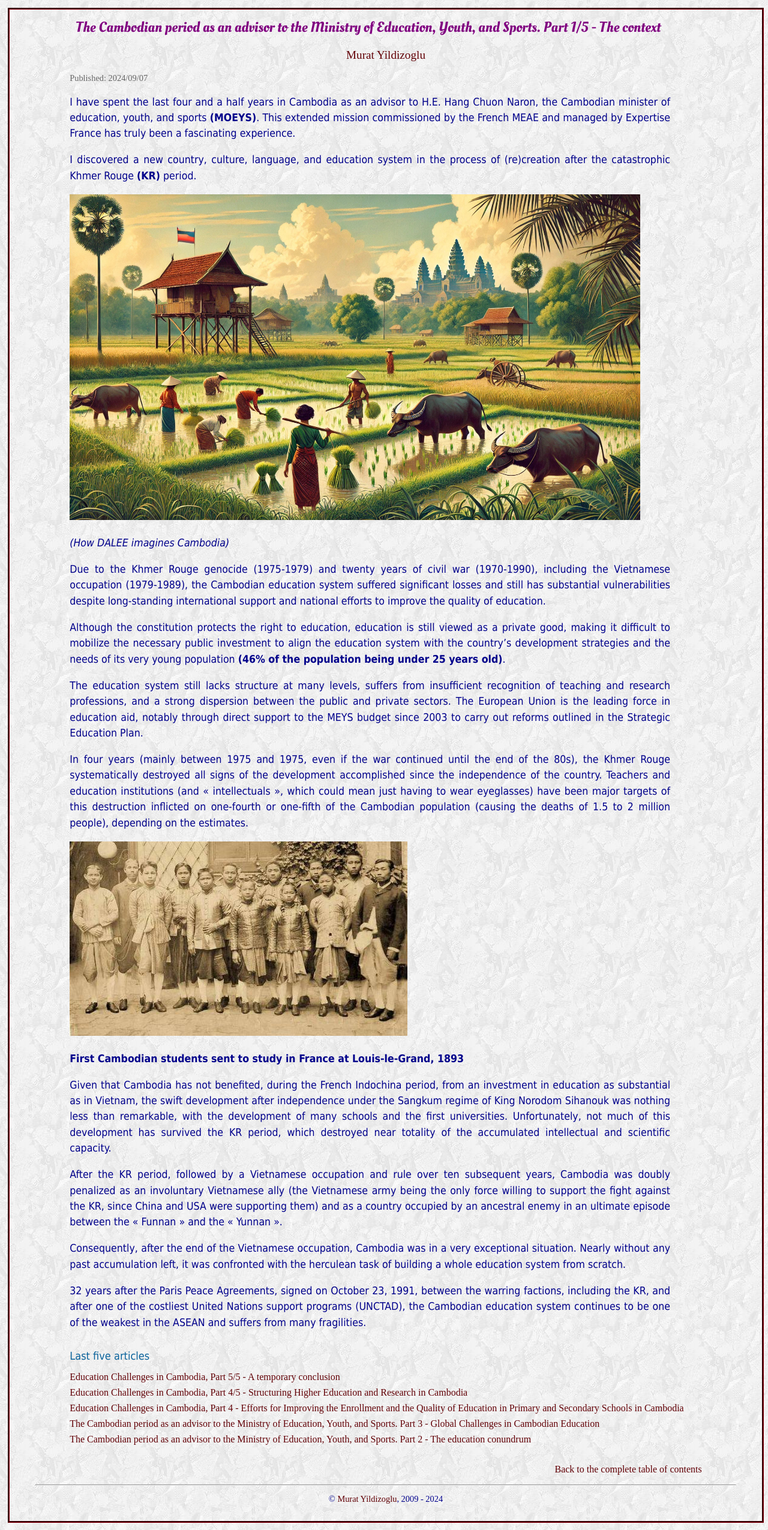
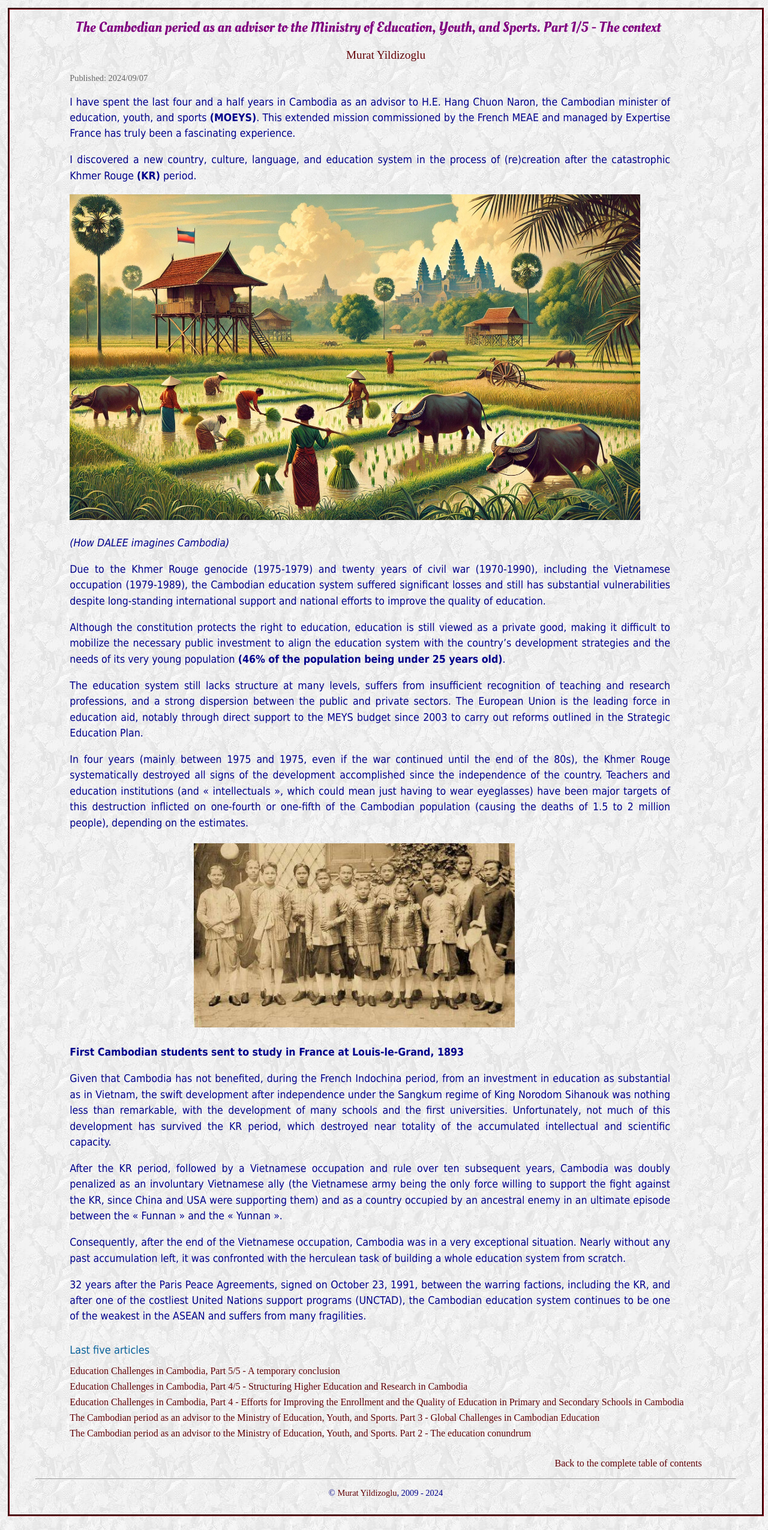
Before and after one commit to myildi/myildi.github.io, a Jekyll site: the page built from _posts/2024-09-7-Cambodia-period-I.md, in a window 1280 px wide. Shown: the whole page at 60% size. Built offline with Jekyll 4.4.1, drawn with Linux system fonts in a browser that asks for light colours.

Commit message:
Update 2024-09-7-Cambodia-period-I.md

```diff
--- a/_posts/2024-09-7-Cambodia-period-I.md
+++ b/_posts/2024-09-7-Cambodia-period-I.md
@@ -20,7 +20,8 @@ The education system still lacks structure at many levels, suffers from insuffic
 
 In four years (mainly between 1975 and 1975, even if the war continued until the end of the 80s), the Khmer Rouge systematically destroyed all signs of the development accomplished since the independence of the country. Teachers and education institutions (and « intellectuals », which could mean just having to wear eyeglasses) have been major targets of this destruction inflicted on one-fourth or one-fifth of the Cambodian population (causing the deaths of 1.5 to 2 million people), depending on the estimates.
 
-![First Cambodian students in France](/images/First-khmer-students-in-France.jpg)
+|![](/images/filler.png) |![First Cambodian students in France](/images/First-khmer-students-in-France.jpg)|
+
 
 **First Cambodian students sent to study in France at Louis-le-Grand, 1893**
 
```
